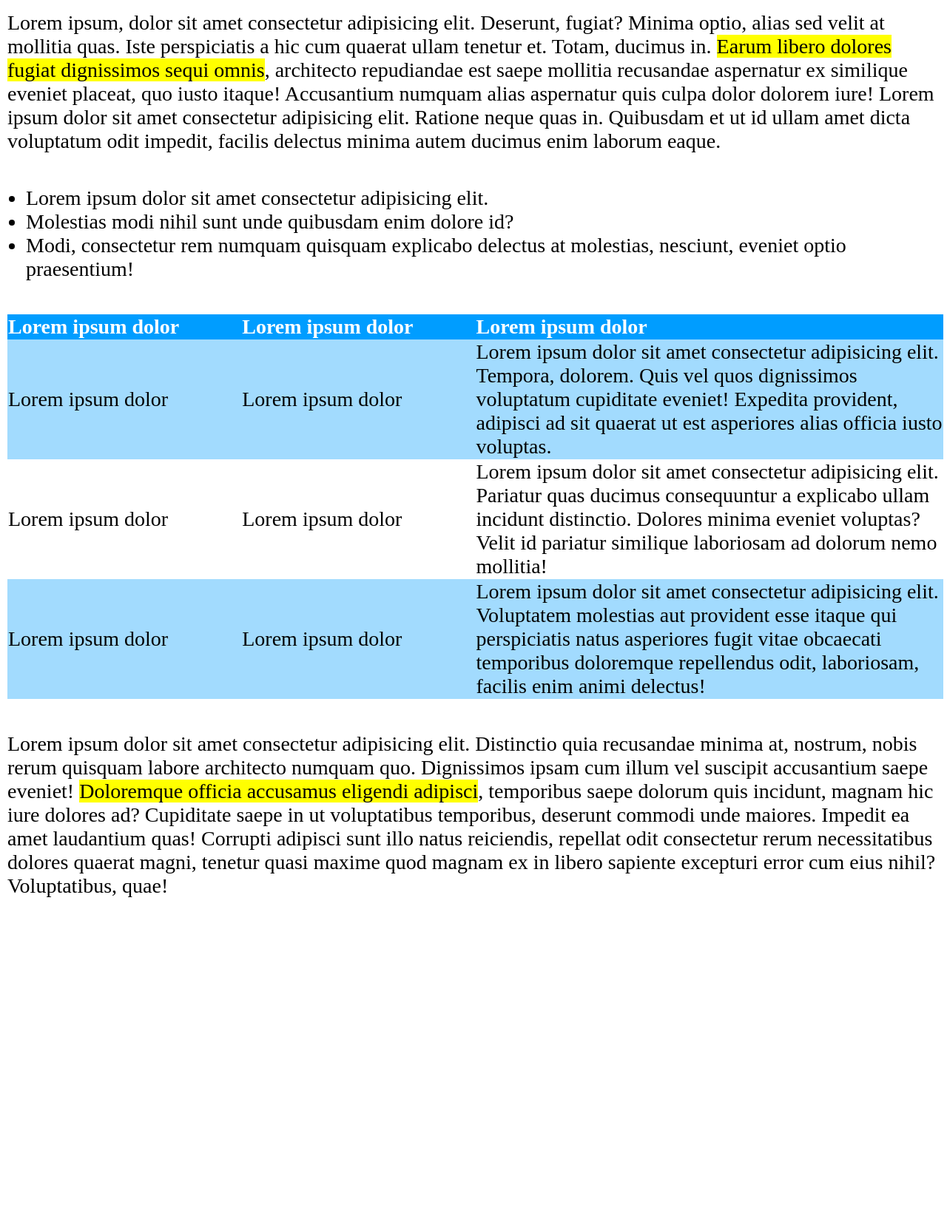
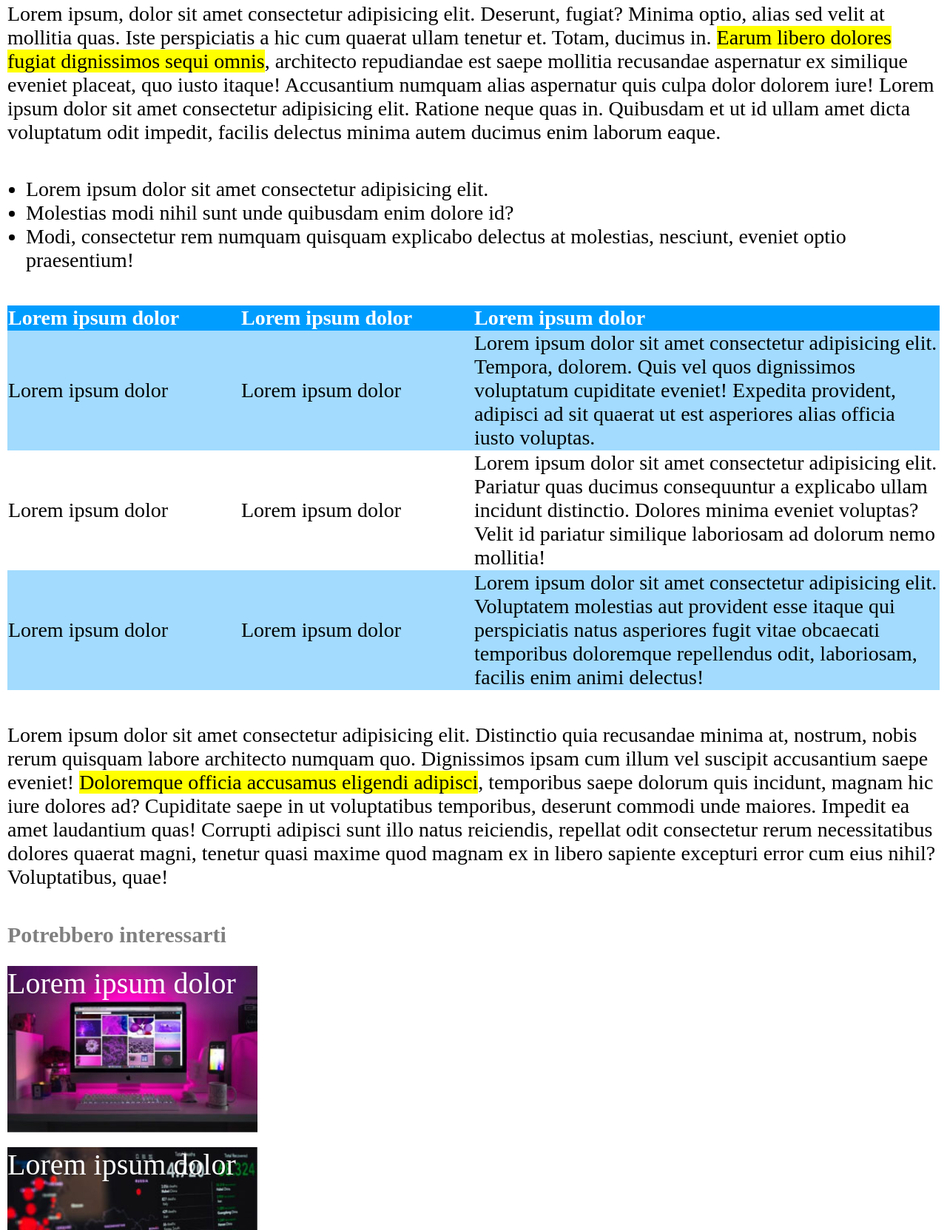
Before and after one commit to FernandoSilvera/html-css-booleaner, a plain HTML site: page index.html in a window 1280 px wide. Shown: the part 1137-2800 px from the top of the page at 74% size. Before the commit the page ends 2396 px from the top, so only its background shows below. Drawn offline with Linux system fonts and the light colour scheme.

Commit message:
Index completed.

```diff
--- a/css/style.css
+++ b/css/style.css
@@ -10,15 +10,13 @@ header {
   height: 180px;
 }
 
-article {
-  margin-left: 10px;
-  margin-right: 5px;
+article, aside {
+  margin: 0px 10px;
 }
 
 h1 {
   font-size: 80px;
-  margin-top: 45px;
-  margin-bottom: 0px;
+  margin: 35px 0px 0px;
 }
 
 div {
@@ -30,16 +28,12 @@ div footer {
   font-size: 60%;
 }
 
-figure {
+figure, p {
   margin: 45px 0px;
 }
 
 figcaption {
-  font-size: 0.7em;
-}
-
-p {
-  margin: 45px 0px;
+  font-size: 70%;
 }
 
 ul {
@@ -54,7 +48,16 @@ table {
 
 thead{
   background-color: rgb(0, 157, 255);
-  color: white;
+}
+
+h2 {
+  font-size: 30px;
+  color: grey;
+}
+
+a {
+  font-size: 40px;
+  background-color: yellow;
 }
 
 #logo-booleaner {
@@ -75,6 +78,19 @@ thead{
   width: 50%;
 }
 
+#monitor {
+  background-image: url("../img/monitor.jpg");
+}
+
+#graph {
+  background-image: url("../img/graph.jpg");
+}
+
+#body-footer {
+  text-align: center;
+  margin: 50px;
+}
+
 .highlight {
   background-color: yellow;
 }
@@ -86,3 +102,15 @@ thead{
 .bg-azure {
   background-color: rgb(162, 219, 254);
 }
+
+.aside-img {
+  width: 350px;
+  height: 225px;
+  background-repeat: no-repeat;
+  background-size: contain;
+  margin-bottom: 20px;
+}
+
+.white-text {
+  color: white;
+}
--- a/index.html
+++ b/index.html
@@ -39,7 +39,7 @@
         </ul>
 
         <table>
-          <thead>
+          <thead class="white-text">
             <tr>
               <th>Lorem ipsum dolor</th>
               <th>Lorem ipsum dolor</th>
@@ -75,8 +75,20 @@
     </article>
   </main>
 
-  <footer>
+  <aside>
+    <h2>Potrebbero interessarti</h2>
+    <div id="monitor" class="aside-img">
+      <span class="white-text">Lorem ipsum dolor</span>
+    </div>
+    <div id="graph" class="aside-img">
+      <span class="white-text">Lorem ipsum dolor</span>
+    </div>
 
+    <hr>
+  </aside>
+
+  <footer id="body-footer">
+    <a href="bonus.html">Bonus Page</a>
   </footer>
 </body>
 </html>
```
